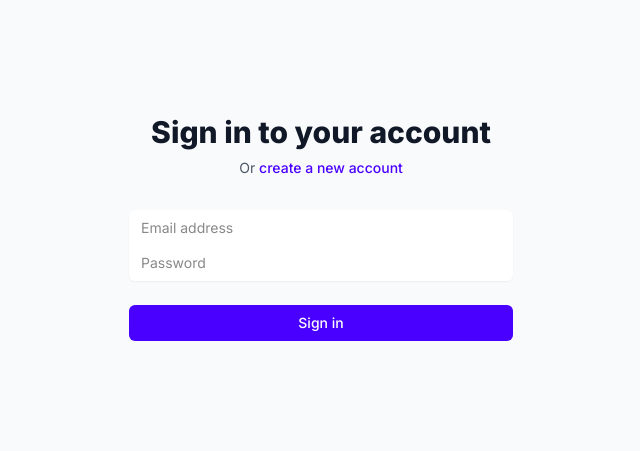
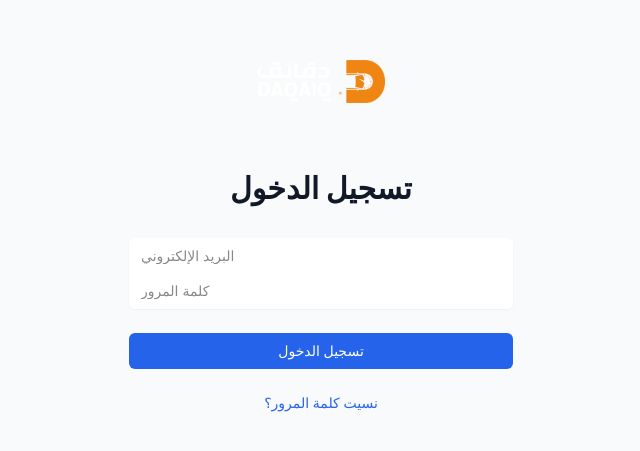
Before and after one commit to almonzer-fadl/daqaiq, a Next.js app: page /auth/signin in a window 1280 px wide. Shown: the part 233-684 px from the top of the page, without its empty margins (319-959 px from the left). Built offline with nearby package versions, Linux system fonts and the light colour scheme.

Commit message:
fix: update auth routes and signin page for subdomains

```diff
--- a/app/auth/signin/page.js
+++ b/app/auth/signin/page.js
@@ -2,17 +2,19 @@
 
 import { useState } from 'react';
 import { signIn } from 'next-auth/react';
-import { useRouter } from 'next/navigation';
+import { useSearchParams, useRouter } from 'next/navigation';
 import Link from 'next/link';
+import Image from 'next/image';
 
-export default function SignInPage() {
+export default function SignIn() {
   const router = useRouter();
+  const searchParams = useSearchParams();
   const [error, setError] = useState('');
-  const [isLoading, setIsLoading] = useState(false);
+  const [loading, setLoading] = useState(false);
 
   const handleSubmit = async (e) => {
     e.preventDefault();
-    setIsLoading(true);
+    setLoading(true);
     setError('');
 
     const formData = new FormData(e.currentTarget);
@@ -20,67 +22,79 @@
     const password = formData.get('password');
 
     try {
+      const host = window.location.host;
+      const isSupplier = host.startsWith('supplier.');
+      const isAdmin = host.startsWith('admin.');
+
+      const callbackUrl = isSupplier ? '/supplier' : isAdmin ? '/admin' : '/';
+      const authEndpoint = isSupplier ? '/api/auth/supplier' : isAdmin ? '/api/auth/admin' : '/api/auth';
+
       const result = await signIn('credentials', {
         email,
         password,
-        redirect: false
+        redirect: false,
+        callbackUrl,
       });
 
-      if (result.error) {
-        setError(result.error);
+      if (result?.error) {
+        setError('Invalid email or password');
       } else {
-        router.push('/dashboard');
+        router.push(callbackUrl);
       }
     } catch (error) {
-      setError('An error occurred during sign in');
+      setError('An error occurred. Please try again.');
     } finally {
-      setIsLoading(false);
+      setLoading(false);
     }
   };
 
+  const host = typeof window !== 'undefined' ? window.location.host : '';
+  const isSupplier = host.startsWith('supplier.');
+  const isAdmin = host.startsWith('admin.');
+
+  const title = isSupplier ? 'تسجيل دخول المورد' : isAdmin ? 'تسجيل دخول المدير' : 'تسجيل الدخول';
+
   return (
-    <div className="min-h-screen flex items-center justify-center bg-gray-50 py-12 px-4 sm:px-6 lg:px-8">
+    <div className="min-h-screen flex items-center justify-center bg-gray-50 py-12 px-4 sm:px-6 lg:px-8" dir="rtl">
       <div className="max-w-md w-full space-y-8">
         <div>
+          <div className="w-32 h-32 relative mx-auto">
+            <Image
+              src="/images/logo.png"
+              alt="Daqaiq Logo"
+              fill
+              className="object-contain"
+              priority
+            />
+          </div>
           <h2 className="mt-6 text-center text-3xl font-extrabold text-gray-900">
-            Sign in to your account
+            {title}
           </h2>
-          <p className="mt-2 text-center text-sm text-gray-600">
-            Or{' '}
-            <Link href="/auth/register" className="font-medium text-primary hover:text-primary-focus">
-              create a new account
-            </Link>
-          </p>
         </div>
-
         <form className="mt-8 space-y-6" onSubmit={handleSubmit}>
           <div className="rounded-md shadow-sm -space-y-px">
             <div>
-              <label htmlFor="email" className="sr-only">
-                Email address
-              </label>
+              <label htmlFor="email" className="sr-only">البريد الإلكتروني</label>
               <input
                 id="email"
                 name="email"
                 type="email"
-                autoComplete="email"
                 required
-                className="appearance-none rounded-none relative block w-full px-3 py-2 border border-gray-300 placeholder-gray-500 text-gray-900 rounded-t-md focus:outline-none focus:ring-primary focus:border-primary focus:z-10 sm:text-sm"
-                placeholder="Email address"
+                className="appearance-none rounded-none relative block w-full px-3 py-2 border border-gray-300 placeholder-gray-500 text-gray-900 rounded-t-md focus:outline-none focus:ring-blue-500 focus:border-blue-500 focus:z-10 sm:text-sm"
+                placeholder="البريد الإلكتروني"
+                dir="ltr"
               />
             </div>
             <div>
-              <label htmlFor="password" className="sr-only">
-                Password
-              </label>
+              <label htmlFor="password" className="sr-only">كلمة المرور</label>
               <input
                 id="password"
                 name="password"
                 type="password"
-                autoComplete="current-password"
                 required
-                className="appearance-none rounded-none relative block w-full px-3 py-2 border border-gray-300 placeholder-gray-500 text-gray-900 rounded-b-md focus:outline-none focus:ring-primary focus:border-primary focus:z-10 sm:text-sm"
-                placeholder="Password"
+                className="appearance-none rounded-none relative block w-full px-3 py-2 border border-gray-300 placeholder-gray-500 text-gray-900 rounded-b-md focus:outline-none focus:ring-blue-500 focus:border-blue-500 focus:z-10 sm:text-sm"
+                placeholder="كلمة المرور"
+                dir="ltr"
               />
             </div>
           </div>
@@ -94,11 +108,20 @@
           <div>
             <button
               type="submit"
-              disabled={isLoading}
-              className="group relative w-full flex justify-center py-2 px-4 border border-transparent text-sm font-medium rounded-md text-white bg-primary hover:bg-primary-focus focus:outline-none focus:ring-2 focus:ring-offset-2 focus:ring-primary"
+              disabled={loading}
+              className={`group relative w-full flex justify-center py-2 px-4 border border-transparent text-sm font-medium rounded-md text-white bg-blue-600 hover:bg-blue-700 focus:outline-none focus:ring-2 focus:ring-offset-2 focus:ring-blue-500 ${loading ? 'opacity-50 cursor-not-allowed' : ''}`}
             >
-              {isLoading ? 'Signing in...' : 'Sign in'}
+              {loading ? 'جاري التحميل...' : 'تسجيل الدخول'}
             </button>
+          </div>
+
+          <div className="text-sm text-center">
+            <Link
+              href="/auth/forgot-password"
+              className="font-medium text-blue-600 hover:text-blue-500"
+            >
+              نسيت كلمة المرور؟
+            </Link>
           </div>
         </form>
       </div>
```
Also changed, not shown: middleware.js (+12 -6 lines).
